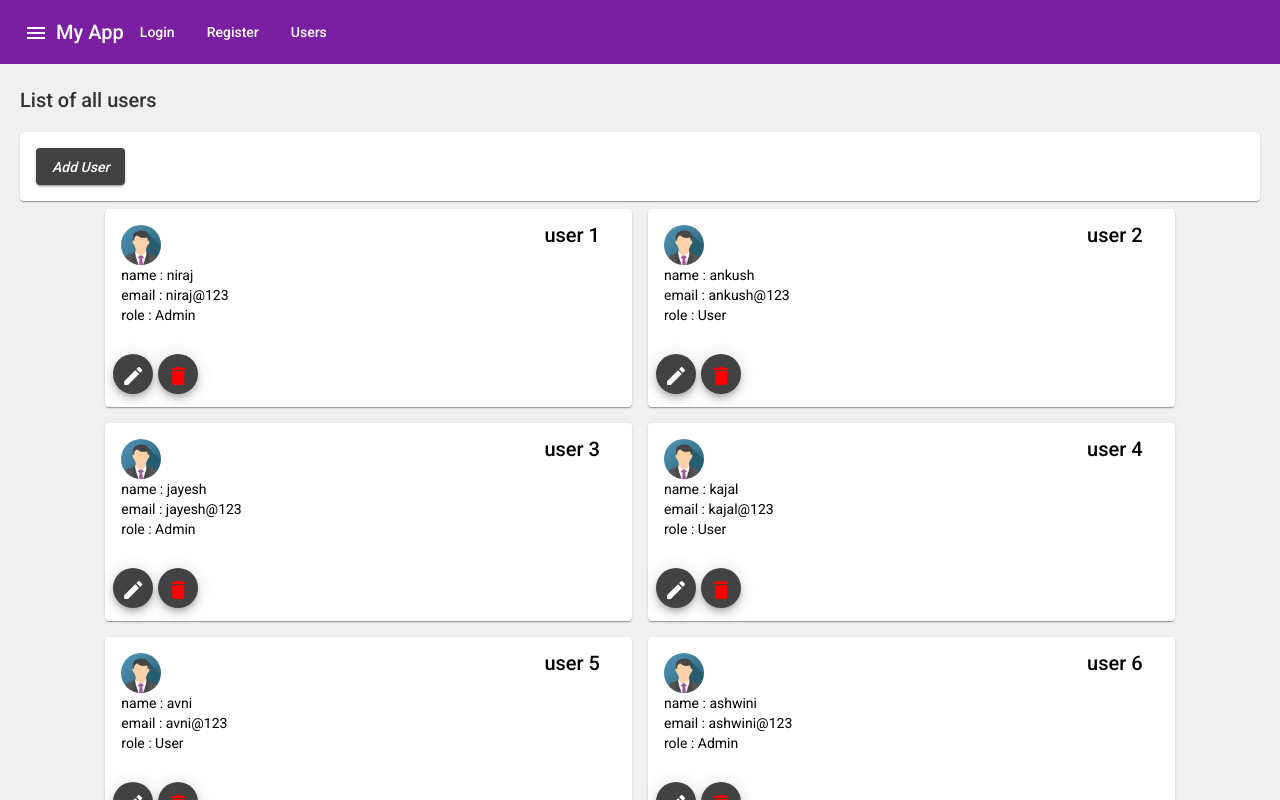
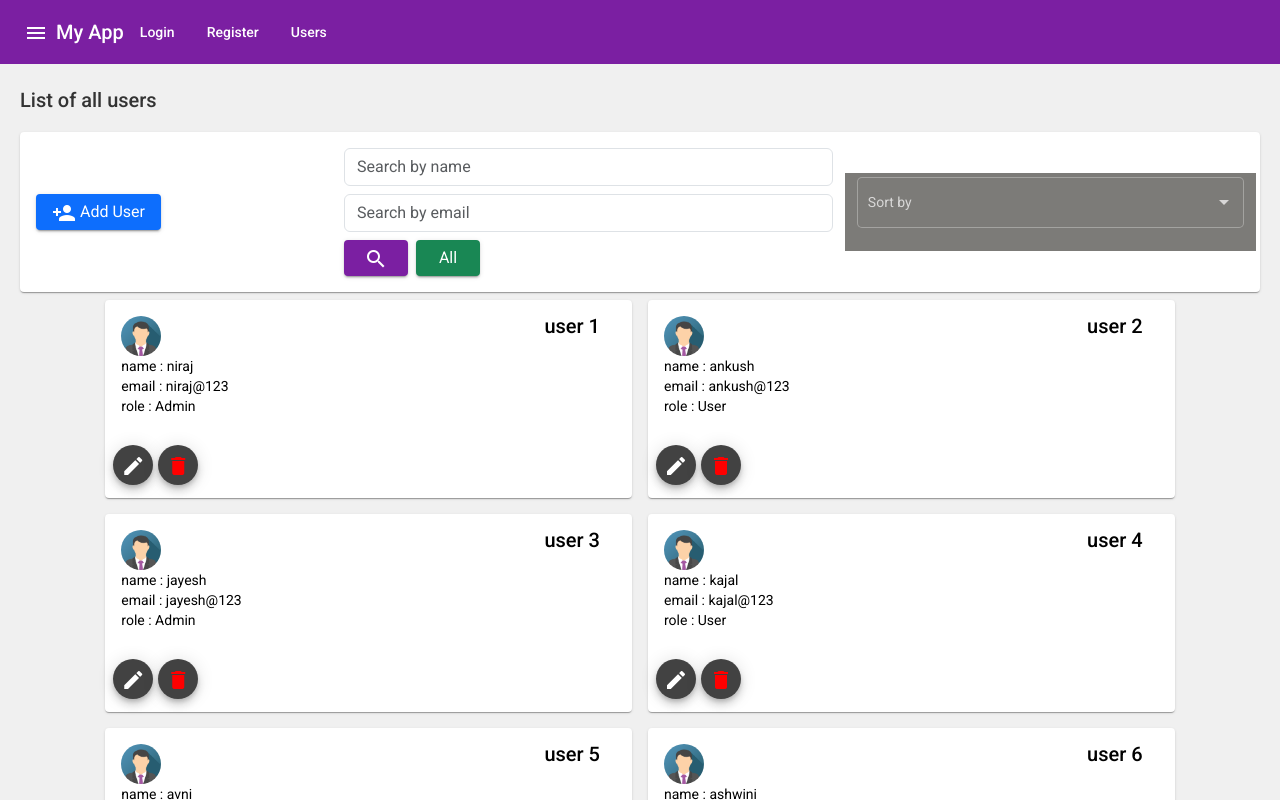
Before and after one commit to NeerajVishwasrao/user-management-system, an Angular app: page / in a window 1280 px wide. Shown: the top 800 px of the page. Built offline with nearby package versions, Linux system fonts and the light colour scheme.

Commit message:
sort and filteration added

```diff
--- a/src/app/models/add-user/add-user.component.css
+++ b/src/app/models/add-user/add-user.component.css
@@ -0,0 +1,9 @@
+span{
+    color: red;
+}
+.unable{
+    color: green; background-color: white;
+}
+.disable{
+    color: black; background-color: gray;
+}
--- a/src/app/models/add-user/add-user.component.html
+++ b/src/app/models/add-user/add-user.component.html
@@ -4,24 +4,30 @@
     <mat-form-field>
         <mat-label>Enter name</mat-label>
         <input matInput  formControlName="name">
+        <span *ngIf="User.controls['name'].errors?.['required'] && User.controls['name'].touched"> name is required</span>
     </mat-form-field>
 
     <mat-form-field>
-        <mat-label>Select</mat-label>
+        <mat-label>Select role</mat-label>
         <mat-select formControlName="role">
             <mat-option value="admin">Admin</mat-option>
             <mat-option value="user">User</mat-option>
         </mat-select>
+        <span *ngIf="User.controls['role'].errors?.['required'] && User.controls['role'].touched"> role is required</span>
+
     </mat-form-field>
 
     <mat-form-field>
         <mat-label>Enter email</mat-label>
         <input matInput  formControlName="email">
+        <span *ngIf="User.controls['email'].errors?.['required'] && User.controls['email'].touched"> email is required</span>
+        <span *ngIf="User.controls['email'].errors?.['email'] && User.controls['email'].touched"> email format is wrong</span>
+
     </mat-form-field>
 
     <div mat-dialog-actions>
-        <button mat-raised-button style="color: green; background-color: white;" (click)="save()" >save</button>
-
+        <button mat-raised-button [class]="User.invalid?'disable':'unable'"  [disabled]="User.invalid" (click)="save()" >save</button>
         <button mat-raised-button style="color: red; " (click)="close()" >close</button>
     </div>
+
     </form>
--- a/src/app/models/add-user/add-user.component.ts
+++ b/src/app/models/add-user/add-user.component.ts
@@ -11,9 +11,13 @@ import { MatDialogRef } from '@angular/material/dialog';
 export class AddUserComponent implements OnInit {
 
   save() {
-    console.log(this.User.value);
+    if (this.User.valid) {
+      console.log(this.User.value);
+      this.ref.close(this.User.value);
+    } else {
+      this.User.markAllAsTouched();
+    }
 
-    this.ref.close(this.User.value)
   }
   close() {
     this.ref.close()
--- a/src/app/models/edit-user/user-model.component.css
+++ b/src/app/models/edit-user/user-model.component.css
@@ -0,0 +1,9 @@
+span{
+    color: red;
+}
+.unable{
+    color: green; background-color: white;
+}
+.disable{
+    color: black; background-color: gray;
+}
--- a/src/app/models/edit-user/user-model.component.html
+++ b/src/app/models/edit-user/user-model.component.html
@@ -3,6 +3,8 @@
 <mat-form-field>
     <mat-label>Enter name</mat-label>
     <input matInput [value]="inputdata.user.name" formControlName="name">
+    <span *ngIf="editedUser.controls['name'].errors?.['required'] && editedUser.controls['name'].touched"> email is required</span>
+
 </mat-form-field>
 
 <mat-form-field>
@@ -11,15 +13,20 @@
         <mat-option value="admin">Admin</mat-option>
         <mat-option value="user">User</mat-option>
     </mat-select>
+    <span *ngIf="editedUser.controls['role'].errors?.['required'] && editedUser.controls['role'].touched"> email is required</span>
+
 </mat-form-field>
 
 <mat-form-field>
     <mat-label>Enter email</mat-label>
     <input matInput [value]="inputdata.user.email" formControlName="email">
+    <span *ngIf="editedUser.controls['email'].errors?.['required'] && editedUser.controls['email'].touched"> email is required</span>
+        <span *ngIf="editedUser.controls['email'].errors?.['email'] && editedUser.controls['email'].touched"> email format is wrong</span>
+
 </mat-form-field>
 
 <div mat-dialog-actions>
-    <button mat-raised-button style="color: green; background-color: white;" (click)="save(inputdata.user)">save</button>
+    <button mat-raised-button [class]="editedUser.invalid?'disable':'unable'"  [disabled]="editedUser.invalid" (click)="save(inputdata.user)">save</button>
 
     <button mat-raised-button style="color: red; " (click)="closePopup()">close</button>
 </div>
--- a/src/app/user-config/user-config.component.html
+++ b/src/app/user-config/user-config.component.html
@@ -1,11 +1,39 @@
-<mat-card>
-    <button mat-raised-button> <i class="maerial-icons" (click)="addUserPopup()">Add User</i>
+<mat-card class="p-3">
+  <div class="row align-items-center">
+    <!-- Add User Button -->
+    <div class="col-12 col-md-3 mb-2 mb-md-0 d-flex justify-content-start">
+      <button mat-raised-button class="btn btn-primary" (click)="addUserPopup()">
+        <i class="material-icons">person_add</i> Add User
       </button>
+    </div>
+
+    <!-- Search Inputs -->
+    <div class="col-12 col-md-5 d-flex flex-wrap gap-2">
+      <input class="form-control" [(ngModel)]="searchName" placeholder="Search by name">
+      <input class="form-control" [(ngModel)]="searchEmail" placeholder="Search by email">
+      <button mat-raised-button color="primary" (click)="searchUsers()">
+        <mat-icon>search</mat-icon>
+      </button>
+      <button mat-raised-button class="btn btn-success" (click)="showAll()">All</button>
+    </div>
+
+    <!-- Sorting Dropdown -->
+    <div class="col-12 col-md-4 d-flex justify-content-md-end mt-2 mt-md-0" style="background-color: rgb(124, 123, 120);">
+      <mat-form-field class="w-100" appearance="outline" color="primary">
+        <mat-label>Sort by</mat-label>
+        <mat-select [(ngModel)]="sortBy" (selectionChange)="sort()">
+          <mat-option value="name">Name</mat-option>
+          <mat-option value="email">Email</mat-option>
+        </mat-select>
+      </mat-form-field>
+
+    </div>
+  </div>
 </mat-card>
 
 
 <div class="row" style="display: flex; justify-content: center;">
-    <mat-card class="m-2 col-5" *ngFor="let User of allUsers let i = index">
+  <mat-card class="m-2 col-5" *ngFor="let User of filteredUsers let i = index">
     <mat-card-header>
       <img mat-card-avatar src="../../assets/img_avatar3.png">
       <mat-card-title> user {{i+1}}</mat-card-title>
@@ -18,12 +46,12 @@
     </mat-card-content>
 
     <mat-card-actions>
-            <button mat-raised-button class="mat-mini-fab "> <i
-                    class="material-icons" (click)="openEditPoppup(User,i)">edit</i>
+      <button mat-raised-button class="mat-mini-fab "> <i class="material-icons"
+          (click)="openEditPoppup(User,i)">edit</i>
       </button>
 
-            <button mat-raised-button class="mat-mini-fab" style="color: red; border-color: red; "><i
-                    class="material-icons" (click)="deleteUser(User,i)">delete</i>
+      <button mat-raised-button class="mat-mini-fab" style="color: red; border-color: red; "><i class="material-icons"
+          (click)="deleteUser(User,i)">delete</i>
       </button>
     </mat-card-actions>
 
--- a/src/app/user-config/user-config.component.ts
+++ b/src/app/user-config/user-config.component.ts
@@ -11,6 +11,23 @@ import { DeleteUserComponent } from '../models/delete-user/delete-user.component
   styleUrls: ['./user-config.component.css']
 })
 export class UserConfigComponent implements OnInit {
+  sort() {
+    console.log("sort");
+
+    let property: keyof User = this.sortBy as keyof User;
+
+    this.filteredUsers.sort((a, b) => {
+      let valA = a[property]?.toString().toLowerCase() || '';
+      let valB = b[property]?.toString().toLowerCase() || '';
+
+      return valA.localeCompare(valB);
+    });
+  }
+
+showAll() {
+  this.filteredUsers = [...this.allUsers];
+
+}
   deleteUser(deleteUser: User, i: number) {
     let deleteUserModel = this.dialog.open(DeleteUserComponent, {
       width: '60%',
@@ -22,7 +39,7 @@ export class UserConfigComponent implements OnInit {
     })
     deleteUserModel.afterClosed().subscribe((res) => {
       if (res.isDelete) {
-        this.allUsers.splice(res.index,1)
+        this.allUsers.splice(res.index, 1)
       } else {
         console.log("not deleted");
 
@@ -38,7 +55,10 @@ export class UserConfigComponent implements OnInit {
       }
     })
     addModel.afterClosed().subscribe((user) => {
-      this.allUsers.push(user)
+      if (user) {
+        this.allUsers.push(user)
+
+      }
     })
   }
   animal: any;
@@ -65,6 +85,20 @@ export class UserConfigComponent implements OnInit {
     { name: "swapnali", email: "swapnali@123", role: "User" },
 
   ]
+  filteredUsers: User[] = [...this.allUsers]; // Start with all users
+
+  searchName: string = ''; // Store the search query
+  sortBy: string = ''; // Store the selected sorting property
+searchEmail:string='';
+  // Search Function
+  searchUsers() {
+    this.filteredUsers = this.allUsers.filter(user =>
+      (this.searchName === '' || user.name.toLowerCase().includes(this.searchName.toLowerCase())) &&
+      (this.searchEmail === '' || user.email.toLowerCase().includes(this.searchEmail.toLowerCase()))
+    );
+  }
+
+
   name: string = "";
 
   pageSize = 5;
@@ -99,10 +133,14 @@ export class UserConfigComponent implements OnInit {
       }
     })
     popup.afterClosed().subscribe((modelRes) => {
-      this.editedUser = modelRes.editedUser
-      this.editedUserIndex = modelRes.index
 
-      this.allUsers[modelRes.index] = modelRes.editedUser
+      if (modelRes) {
+        this.editedUser = modelRes.editedUser
+        this.editedUserIndex = modelRes.index
+
+        this.allUsers[modelRes.index] = modelRes.editedUser
+      }
+
     })
   }
 }
```
Lines whose indentation alone changed are shown as unchanged.
